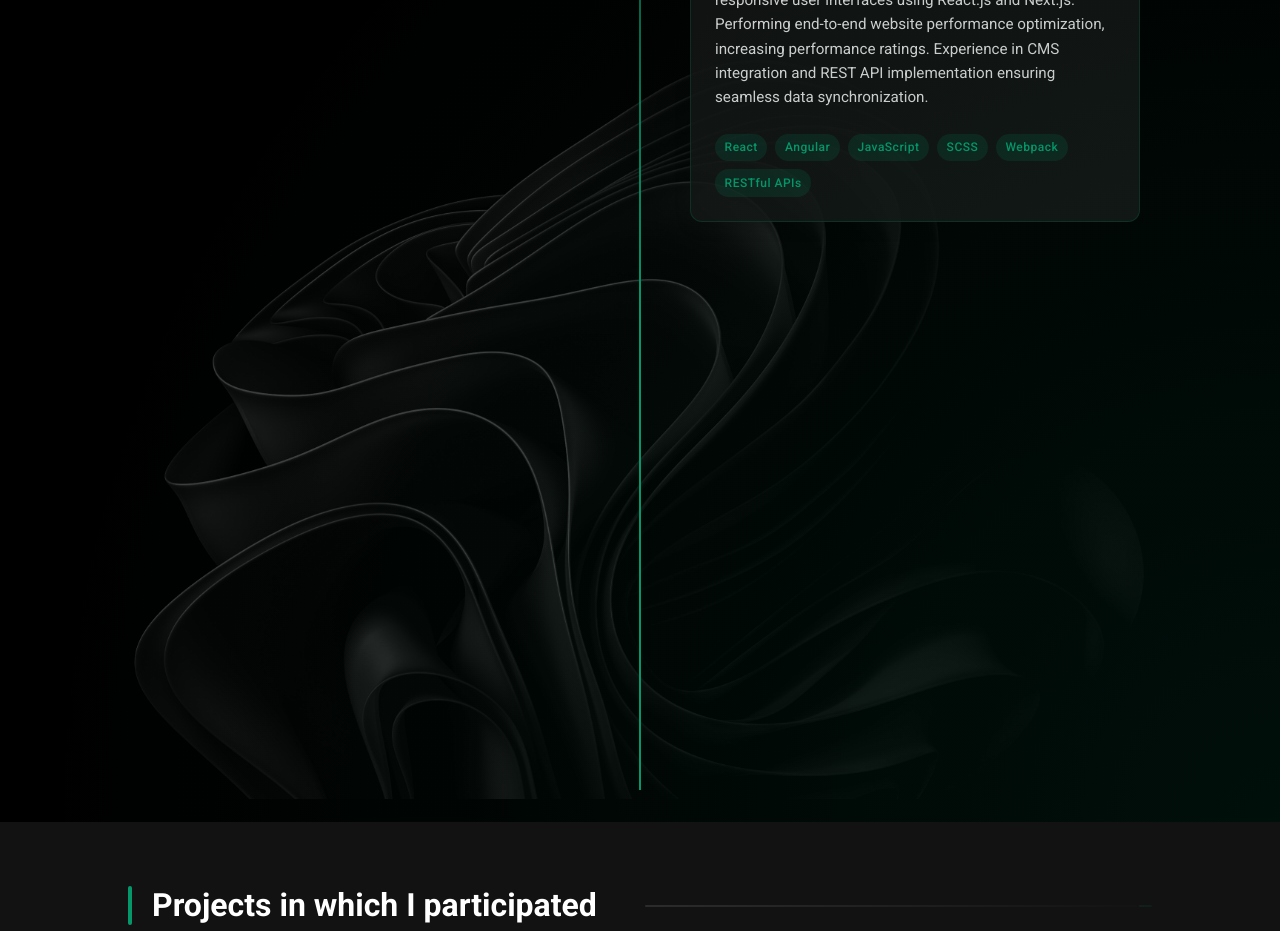
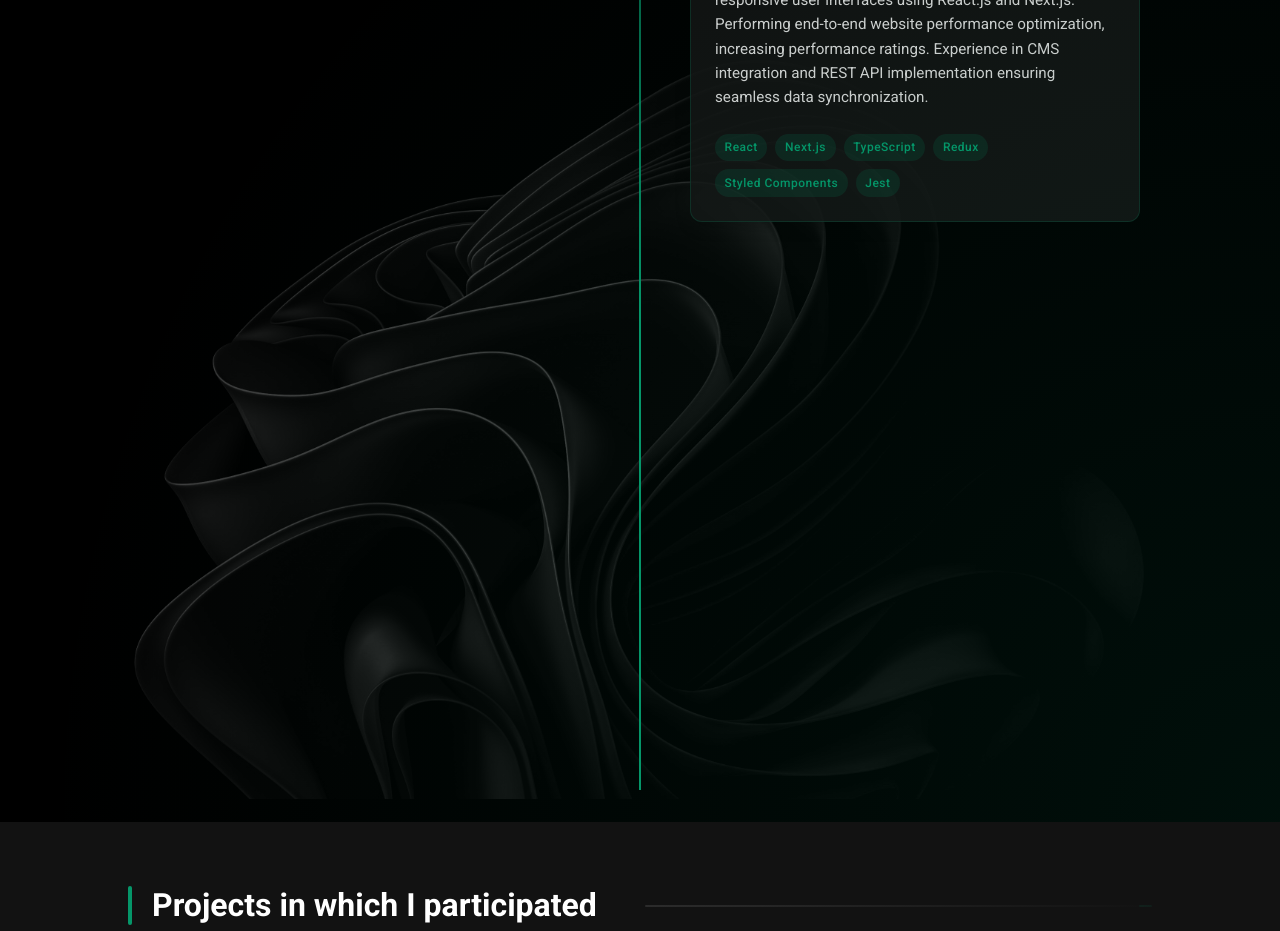
Before and after one commit to kvbaurb99/portfolio_2, a Next.js app: page / in a window 1280 px wide. Shown: the part 4620-5551 px from the top of the page. Built offline with nearby package versions, Linux system fonts and the light colour scheme.

Commit message:
update skills

```diff
--- a/src/components/experience/data/experience.ts
+++ b/src/components/experience/data/experience.ts
@@ -27,11 +27,11 @@ export const experiences: ExperienceType[] = [
       "Specializing in the design and implementation of responsive user interfaces using React.js and Next.js. Performing end-to-end website performance optimization, increasing performance ratings. Experience in CMS integration and REST API implementation ensuring seamless data synchronization.",
     skills: [
       "React",
-      "Angular",
-      "JavaScript",
-      "SCSS",
-      "Webpack",
-      "RESTful APIs",
+      "Next.js",
+      "TypeScript",
+      "Redux",
+      "Styled Components",
+      "Jest",
     ],
     logo: "/images/logos/company2.png",
   },
@@ -43,12 +43,9 @@ export const experiences: ExperienceType[] = [
     description:
       "Comprehensive technical support for customers in the diagnosis and repair of computer hardware, including installation of components, installation of operating systems, and troubleshooting of hardware and software problems. Specializing in configuring new computer sets according to customers' needs and providing professional advice on the selection of components and software.",
     skills: [
-      "HTML5",
-      "CSS3",
-      "JavaScript",
-      "jQuery",
-      "WordPress",
-      "Responsive Design",
+      "Equipment diagnostics",
+      "Installing software",
+      "Technical support",
     ],
     logo: "/images/logos/company3.png",
   },
```
